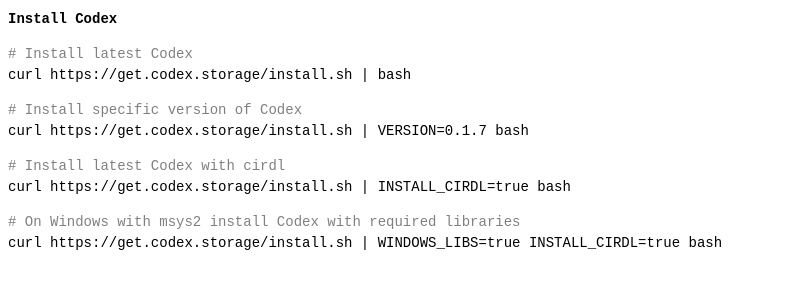
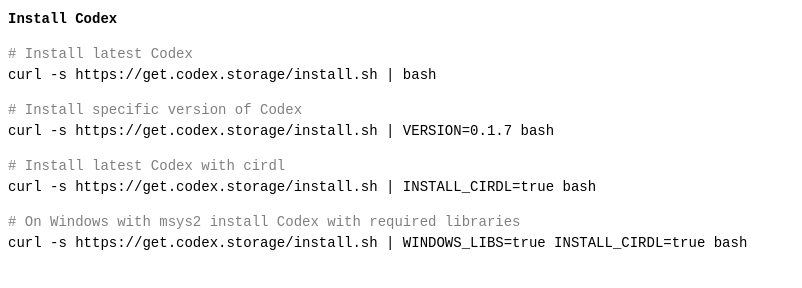
Before and after one commit to durability-labs/get-archivist, a plain HTML site: page index.html in a window 1280 px wide. Shown: the whole page, without its empty margins (0-802 px from the left). Drawn offline with Linux system fonts and the light colour scheme.

Commit message:
Update examples to use curl silent (#1)

```diff
--- a/index.html
+++ b/index.html
@@ -20,7 +20,7 @@
               # Install latest Codex
           </span>
       <br>
-              curl https://get.codex.storage/install.sh | bash
+              curl -s https://get.codex.storage/install.sh | bash
       </p>
 
       <p>
@@ -28,7 +28,7 @@
               # Install specific version of Codex
           </span>
       <br>
-              curl https://get.codex.storage/install.sh | VERSION=0.1.7 bash
+              curl -s https://get.codex.storage/install.sh | VERSION=0.1.7 bash
       </p>
 
       <p>
@@ -36,7 +36,7 @@
               # Install latest Codex with cirdl
           </span>
       <br>
-              curl https://get.codex.storage/install.sh | INSTALL_CIRDL=true bash
+              curl -s https://get.codex.storage/install.sh | INSTALL_CIRDL=true bash
       </p>
 
       <p>
@@ -44,7 +44,7 @@
               # On Windows with msys2 install Codex with required libraries
           </span>
       <br>
-              curl https://get.codex.storage/install.sh | WINDOWS_LIBS=true INSTALL_CIRDL=true bash
+              curl -s https://get.codex.storage/install.sh | WINDOWS_LIBS=true INSTALL_CIRDL=true bash
       </p>
     </body>
 </html>
```
